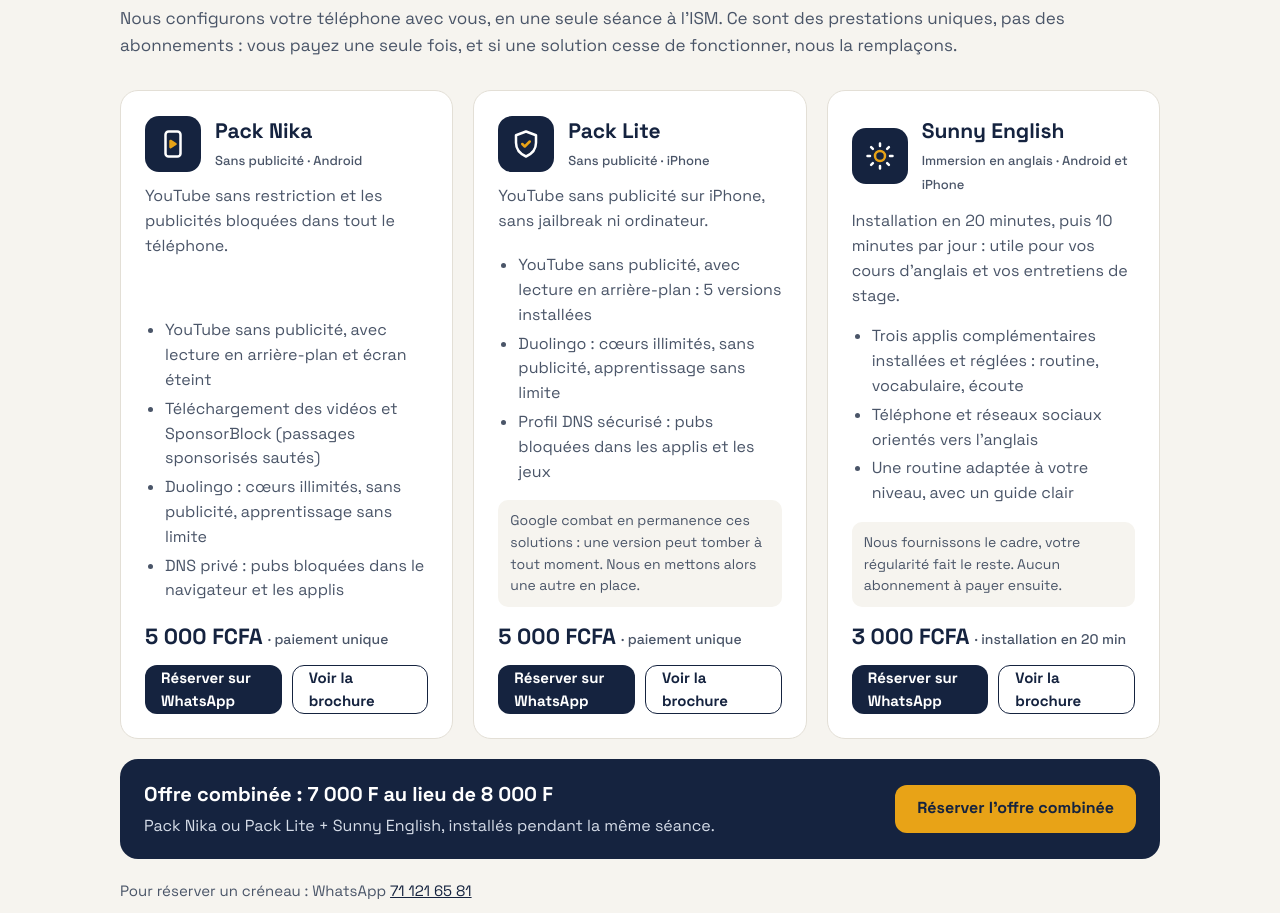
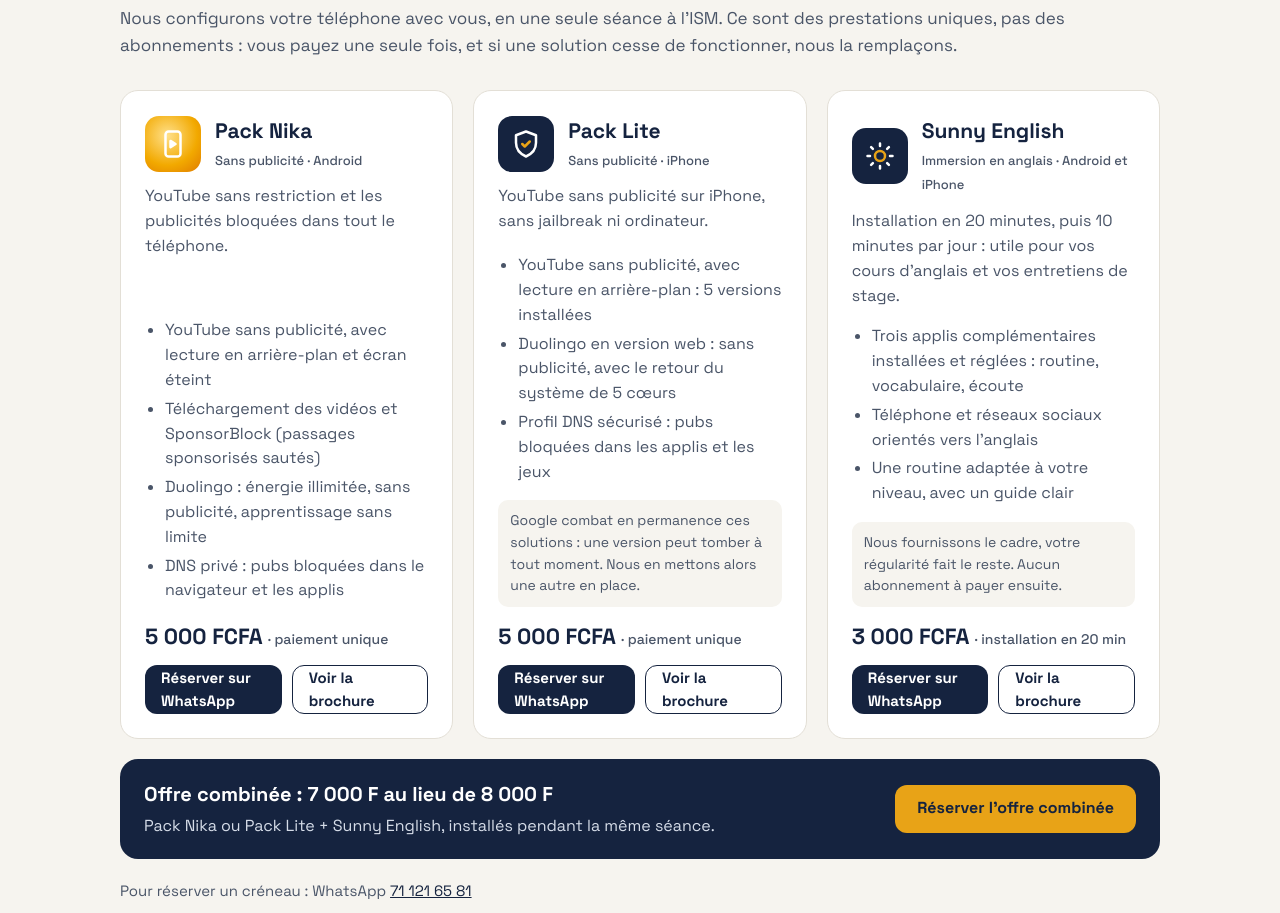
Before and after one commit to ThousandLabs/ThousandLabs.github.io, a plain HTML site: page index.html in a window 1280 px wide. Shown: the part 2012-2925 px from the top of the page. Drawn offline with Linux system fonts and the light colour scheme.

Commit message:
Site : Duolingo à énergie illimitée (Pack Nika), version web avec 5 cœurs (Pack Lite) ; icône Pack Nika aux couleurs du soleil
Co-Authored-By: Claude Opus 5.5 <noreply@anthropic.com>
Claude-Session: https://claude.ai/code/session_01BSJJ49uFtyxUHUqKPqCuQi

```diff
--- a/index.html
+++ b/index.html
@@ -192,28 +192,28 @@
       <p class="lead">Nous configurons votre téléphone avec vous, en une seule séance à l&#39;ISM. Ce sont des prestations uniques, pas des abonnements : vous payez une seule fois, et si une solution cesse de fonctionner, nous la remplaçons.</p>
       <div class="apps">
         <article class="card svc">
-          <div class="card-head"><div class="svc-icon"><svg width="30" height="30" viewBox="0 0 24 24" fill="none" stroke="#fff" stroke-width="2" stroke-linecap="round" stroke-linejoin="round" aria-hidden="true"><rect x="6" y="2" width="12" height="20" rx="2.5"/><path d="M10 9.5l4 2.5-4 2.5z" fill="#E8A317" stroke="#E8A317"/></svg></div><div><h3>Pack Nika</h3><span class="tag">Sans publicité · Android</span></div></div>
+          <div class="card-head"><div class="svc-icon" style="background:radial-gradient(circle at 40% 35%,#FFE08A,#F2A900 60%,#E07B00)"><svg width="30" height="30" viewBox="0 0 24 24" fill="none" stroke="#fff" stroke-width="2" stroke-linecap="round" stroke-linejoin="round" aria-hidden="true"><rect x="6" y="2" width="12" height="20" rx="2.5"/><path d="M10 9.5l4 2.5-4 2.5z" fill="#fff" stroke="#fff"/></svg></div><div><h3>Pack Nika</h3><span class="tag">Sans publicité · Android</span></div></div>
           <p>YouTube sans restriction et les publicités bloquées dans tout le téléphone.</p>
           <ul>
             <li>YouTube sans publicité, avec lecture en arrière-plan et écran éteint</li>
             <li>Téléchargement des vidéos et SponsorBlock (passages sponsorisés sautés)</li>
-            <li>Duolingo : cœurs illimités, sans publicité, apprentissage sans limite</li>
+            <li>Duolingo : énergie illimitée, sans publicité, apprentissage sans limite</li>
             <li>DNS privé : pubs bloquées dans le navigateur et les applis</li>
           </ul>
           <div class="price">5 000 FCFA <small>· paiement unique</small></div>
-          <div class="card-links"><a class="btn btn-navy" href="https://wa.me/221711216581?text=Bonjour%2C%20je%20souhaite%20r%C3%A9server%20le%20Pack%20Nika%20(Android).">Réserver sur WhatsApp</a><a class="btn btn-line" href="Pack-Nika.pdf?v=20261120">Voir la brochure</a></div>
+          <div class="card-links"><a class="btn btn-navy" href="https://wa.me/221711216581?text=Bonjour%2C%20je%20souhaite%20r%C3%A9server%20le%20Pack%20Nika%20(Android).">Réserver sur WhatsApp</a><a class="btn btn-line" href="Pack-Nika.pdf?v=20261120b">Voir la brochure</a></div>
         </article>
         <article class="card svc">
           <div class="card-head"><div class="svc-icon"><svg width="30" height="30" viewBox="0 0 24 24" fill="none" stroke="#fff" stroke-width="2" stroke-linecap="round" stroke-linejoin="round" aria-hidden="true"><path d="M12 2l8 3v6c0 5-3.5 9-8 11-4.5-2-8-6-8-11V5z"/><path d="M9 12l2 2 4-4" stroke="#E8A317"/></svg></div><div><h3>Pack Lite</h3><span class="tag">Sans publicité · iPhone</span></div></div>
           <p>YouTube sans publicité sur iPhone, sans jailbreak ni ordinateur.</p>
           <ul>
             <li>YouTube sans publicité, avec lecture en arrière-plan : 5 versions installées</li>
-            <li>Duolingo : cœurs illimités, sans publicité, apprentissage sans limite</li>
+            <li>Duolingo en version web : sans publicité, avec le retour du système de 5 cœurs</li>
             <li>Profil DNS sécurisé : pubs bloquées dans les applis et les jeux</li>
           </ul>
           <p class="note">Google combat en permanence ces solutions : une version peut tomber à tout moment. Nous en mettons alors une autre en place.</p>
           <div class="price">5 000 FCFA <small>· paiement unique</small></div>
-          <div class="card-links"><a class="btn btn-navy" href="https://wa.me/221711216581?text=Bonjour%2C%20je%20souhaite%20r%C3%A9server%20le%20Pack%20Lite%20(iPhone).">Réserver sur WhatsApp</a><a class="btn btn-line" href="Pack-Lite.pdf?v=20261120">Voir la brochure</a></div>
+          <div class="card-links"><a class="btn btn-navy" href="https://wa.me/221711216581?text=Bonjour%2C%20je%20souhaite%20r%C3%A9server%20le%20Pack%20Lite%20(iPhone).">Réserver sur WhatsApp</a><a class="btn btn-line" href="Pack-Lite.pdf?v=20261120b">Voir la brochure</a></div>
         </article>
         <article class="card svc">
           <div class="card-head"><div class="svc-icon"><svg width="30" height="30" viewBox="0 0 24 24" fill="none" stroke="#fff" stroke-width="2" stroke-linecap="round" stroke-linejoin="round" aria-hidden="true"><circle cx="12" cy="12" r="4" stroke="#E8A317"/><path d="M12 2v2M12 20v2M2 12h2M20 12h2M4.9 4.9l1.4 1.4M17.7 17.7l1.4 1.4M4.9 19.1l1.4-1.4M17.7 6.3l1.4-1.4"/></svg></div><div><h3>Sunny English</h3><span class="tag">Immersion en anglais · Android et iPhone</span></div></div>
```
Also changed, not shown: 1 other file.
